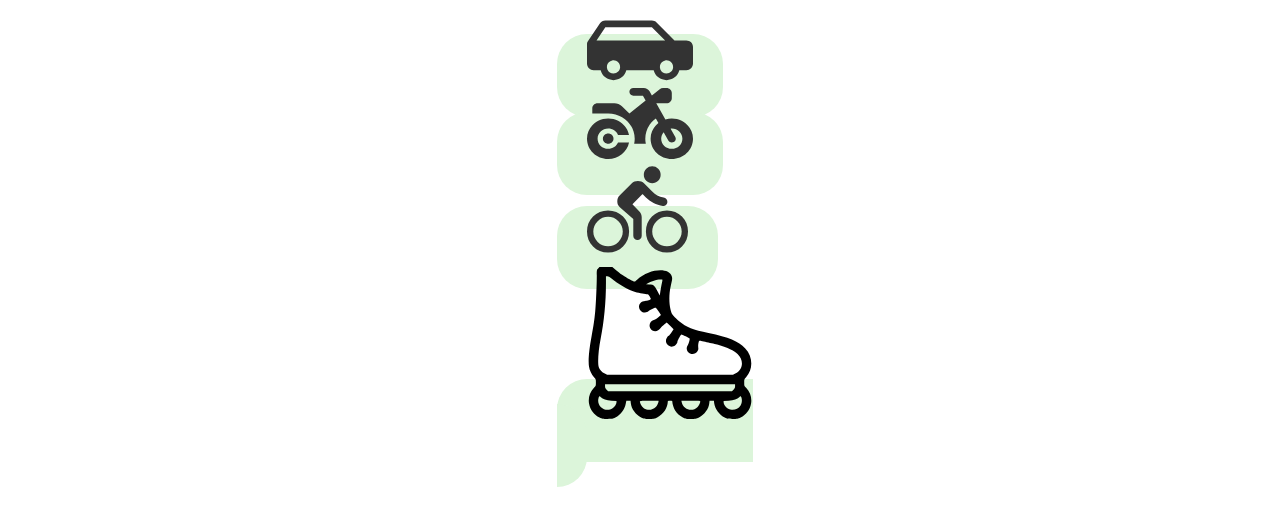
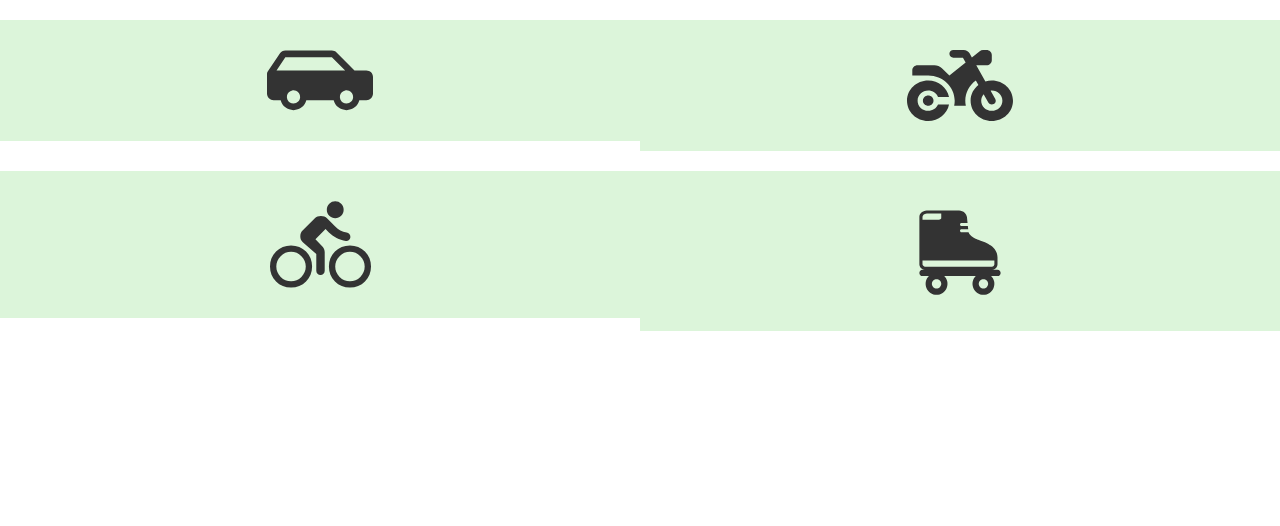
Before and after one commit to raciriaco/Home-proposta-01, a PHP site: page /veiculos.html in a window 1280 px wide. Shown: the part 129-655 px from the top of the page. Run offline with PHP 8.4, Linux system fonts and the light colour scheme.

Commit message:
atualização veiculos 2

```diff
--- a/css/style-usuario.css
+++ b/css/style-usuario.css
@@ -319,29 +319,22 @@ i.nav__icon{
 /* VEICULOS */
 
 .section-veiculos{
-    display: grid;
-    justify-content: space-around;
+    width: 100%;
+    height: 100%;
+    overflow: hidden;
+    /*display: grid;
     row-gap: 50px;
-    margin-top: 20px;
-
-
+    */
 }
 
 .veiculos{
-    padding: 30px 30px 30px 30px;
-    background-color: #dcf5da;
-    border-radius: 30px;
-    align-items: center;
-    grid-column:unset;
-    justify-items: center;
+  background-color: #dcf5da;
 
+  display: grid;
+  margin-top: 20px;
+  justify-content: space-around;
+  padding: 30px;
+  float: left;
+  width: 50%;
 
 }
-.veiculos-patins{
- width: 15%;
-}
-
-.grid-container {
-    display: grid;
-    column-gap: 50px;
-  }
--- a/veiculos.html
+++ b/veiculos.html
@@ -68,24 +68,25 @@
     </header>
 <!--fim do menu-->
     <main>
+     <div class="section-veiculos">
 
-        <div class="section-veiculos">
-        <div class="grid-container">
-            <div class="grid-item">
-                <a class="veiculos" href="carro.html" submit="">
-                    <img src="img/carro-icon.svg" alt="" srcset="">
-                </a></div>
-            <div class="grid-item"> <a class="veiculos" href="moto.html" submit="">
-                <img src="img/moto-icon.svg" alt="" srcset="">
-            </a></div>
-            <div class="grid-item"> <a class="veiculos" href="bicicleta.html" submit="">
-                <img src="img/bicicleta-icon.svg" alt="" srcset="">
-            </a></div>
-            <div class="grid-item"> <a class="veiculos" href="patins.html" submit="">
-                <img src="img/patins-icon.svg" alt="" srcset="">
-                <p></p>
-            </a></div>
-        </div>
+        <a class="veiculos" href="carro.html" submit="">
+            <img src="img/carro-icon.svg" alt="" srcset="">
+        </a>
+
+        <a class="veiculos" href="moto.html" submit="">
+           <img src="img/moto-icon.svg" alt="" srcset="">
+        </a>
+
+        <a class="veiculos" href="bicicleta.html" submit="">
+            <img src="img/bicicleta-icon.svg" alt="" srcset="">
+        </a>
+
+        <a class="veiculos" href="patins.html" submit="">
+            <img src="img/patins-icon.svg" alt="" srcset="">
+
+        </a>
+
 
      </div>
     </main>
```
Also changed, not shown: img/patins-icon.svg.
